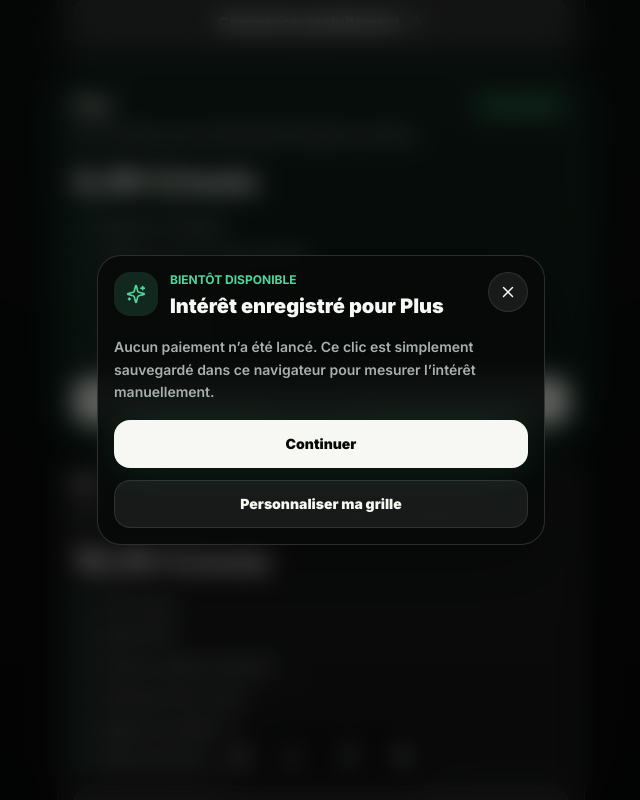
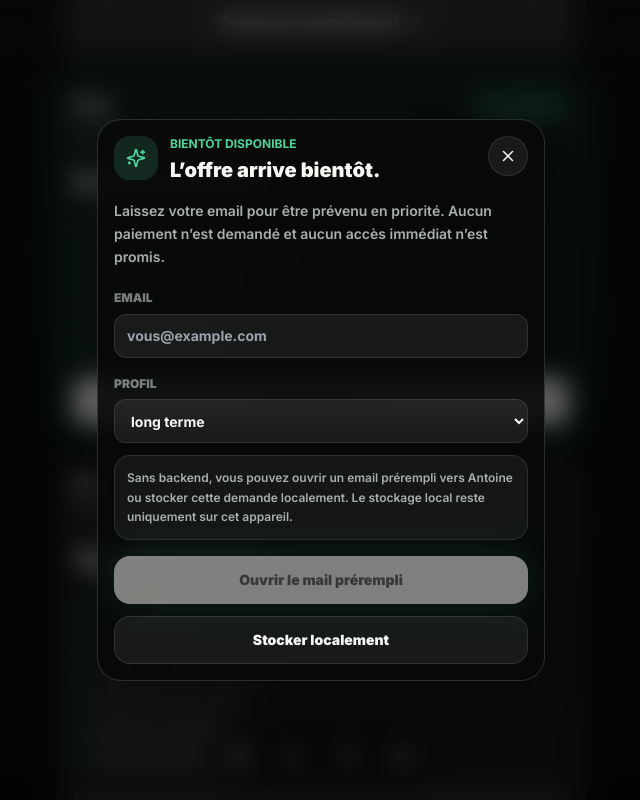
Before and after one commit to iutgeasete24-sys/ANTOINE-FINANCE, a Next.js app: page /pricing in a window 1280 px wide. Both pictures are taken after a click on the button "Choisir Plus". Shown: the part 558-1358 px from the top of the page, without its empty margins (319-959 px from the left). Built offline with nearby package versions, Linux system fonts and the light colour scheme.

Commit message:
add pricing interest modal

```diff
--- a/app/pricing/pricing-client.tsx
+++ b/app/pricing/pricing-client.tsx
@@ -15,16 +15,43 @@ import {
   pricingComparisonRows,
   pricingIntentStorageKey,
   pricingPlans,
+  pricingWaitlistStorageKey,
   type PricingPlan,
   type PricingPlanId
 } from "@/data/pricingPlans";
 import { cn } from "@/utils/cn";
+
+type InterestProfile = "débutant" | "long terme" | "dividendes" | "croissance" | "avancé";
 
 interface PricingIntent {
   plan: PricingPlanId;
   source: "pricing-page";
   clickedAt: string;
 }
+
+interface WaitlistRequest {
+  email: string;
+  plan: PricingPlanId;
+  profile: InterestProfile;
+  source: "pricing-page";
+  createdAt: string;
+  note: string;
+}
+
+interface PricingStats {
+  plusClicks: number;
+  proClicks: number;
+  localEmails: number;
+}
+
+const ownerEmail = "antoineguichon@gmail.com";
+const interestProfiles: InterestProfile[] = [
+  "débutant",
+  "long terme",
+  "dividendes",
+  "croissance",
+  "avancé"
+];
 
 function recordPricingIntent(plan: PricingPlanId) {
   const nextIntent: PricingIntent = {
@@ -46,12 +73,55 @@ function recordPricingIntent(plan: PricingPlanId) {
   }
 }
 
+function readPricingStats(): PricingStats {
+  if (typeof window === "undefined") {
+    return {
+      plusClicks: 0,
+      proClicks: 0,
+      localEmails: 0
+    };
+  }
+
+  try {
+    const storedIntentsValue = window.localStorage.getItem(pricingIntentStorageKey);
+    const storedWaitlistValue = window.localStorage.getItem(pricingWaitlistStorageKey);
+    const storedIntents = storedIntentsValue ? JSON.parse(storedIntentsValue) : [];
+    const storedWaitlist = storedWaitlistValue ? JSON.parse(storedWaitlistValue) : [];
+    const intents = Array.isArray(storedIntents) ? storedIntents : [];
+    const waitlist = Array.isArray(storedWaitlist) ? storedWaitlist : [];
+
+    return {
+      plusClicks: intents.filter((item) => item?.plan === "plus").length,
+      proClicks: intents.filter((item) => item?.plan === "pro").length,
+      localEmails: waitlist.length
+    };
+  } catch {
+    return {
+      plusClicks: 0,
+      proClicks: 0,
+      localEmails: 0
+    };
+  }
+}
+
 export function PricingClient() {
   const router = useRouter();
   const [interestedPlan, setInterestedPlan] = useState<PricingPlan | null>(null);
+  const [stats, setStats] = useState<PricingStats>({
+    plusClicks: 0,
+    proClicks: 0,
+    localEmails: 0
+  });
+
+  function refreshStats() {
+    if (process.env.NODE_ENV === "development") {
+      setStats(readPricingStats());
+    }
+  }
 
   function handlePlanClick(plan: PricingPlan) {
     recordPricingIntent(plan.id);
+    refreshStats();
 
     if (plan.id === "free") {
       router.push("/my-analysis");
@@ -129,10 +199,25 @@ export function PricingClient() {
         </div>
       </section>
 
+      {process.env.NODE_ENV === "development" && (
+        <section className="premium-card mt-6 rounded-3xl p-4">
+          <p className="text-xs font-bold uppercase tracking-normal text-mint">
+            Mode développement
+          </p>
+          <h2 className="mt-1 text-xl font-black text-ink">Intentions locales</h2>
+          <div className="mt-4 grid grid-cols-3 gap-2">
+            <DevCounter label="Plus" value={stats.plusClicks} />
+            <DevCounter label="Pro" value={stats.proClicks} />
+            <DevCounter label="Emails" value={stats.localEmails} />
+          </div>
+        </section>
+      )}
+
       {interestedPlan && (
         <InterestModal
           plan={interestedPlan}
           onClose={() => setInterestedPlan(null)}
+          onSaved={refreshStats}
         />
       )}
     </main>
@@ -201,11 +286,65 @@ function PlanCard({
 
 function InterestModal({
   plan,
-  onClose
+  onClose,
+  onSaved
 }: {
   plan: PricingPlan;
   onClose: () => void;
+  onSaved: () => void;
 }) {
+  const [email, setEmail] = useState("");
+  const [profile, setProfile] = useState<InterestProfile>("long terme");
+  const [status, setStatus] = useState("");
+  const canSubmit = email.trim().includes("@");
+
+  function buildMailtoHref() {
+    const subject = encodeURIComponent(`Intérêt pour ${plan.name}`);
+    const body = encodeURIComponent(
+      [
+        "Bonjour Antoine,",
+        "",
+        `Je souhaite être prévenu en priorité pour l'offre ${plan.name}.`,
+        `Email : ${email.trim()}`,
+        `Profil : ${profile}`,
+        "",
+        "Note : aucun paiement n'a été effectué."
+      ].join("\n")
+    );
+
+    return `mailto:${ownerEmail}?subject=${subject}&body=${body}`;
+  }
+
+  function saveLocally() {
+    if (!canSubmit) {
+      setStatus("Ajoutez un email valide avant d’enregistrer la demande.");
+      return;
+    }
+
+    const request: WaitlistRequest = {
+      email: email.trim(),
+      plan: plan.id,
+      profile,
+      source: "pricing-page",
+      createdAt: new Date().toISOString(),
+      note: "Demande stockée uniquement dans le localStorage de ce navigateur."
+    };
+
+    try {
+      const storedValue = window.localStorage.getItem(pricingWaitlistStorageKey);
+      const storedRequests = storedValue ? JSON.parse(storedValue) : [];
+      const requests = Array.isArray(storedRequests) ? storedRequests : [];
+      window.localStorage.setItem(
+        pricingWaitlistStorageKey,
+        JSON.stringify([...requests, request].slice(-100))
+      );
+      setStatus("Demande enregistrée localement sur ce navigateur uniquement.");
+      onSaved();
+    } catch {
+      setStatus("Impossible d’enregistrer localement cette demande.");
+    }
+  }
+
   return (
     <div className="fixed inset-0 z-[70] grid place-items-end bg-black/55 p-3 backdrop-blur-md sm:place-items-center">
       <div className="w-full max-w-md rounded-3xl border border-white/15 bg-night/90 p-4 shadow-soft">
@@ -219,7 +358,7 @@ function InterestModal({
                 Bientôt disponible
               </p>
               <h2 className="mt-1 text-xl font-black text-ink">
-                Intérêt enregistré pour {plan.name}
+                L’offre arrive bientôt.
               </h2>
             </div>
           </div>
@@ -234,26 +373,87 @@ function InterestModal({
         </div>
 
         <p className="mt-4 text-sm font-semibold leading-relaxed text-graphite">
-          Aucun paiement n’a été lancé. Ce clic est simplement sauvegardé dans ce
-          navigateur pour mesurer l’intérêt manuellement.
+          Laissez votre email pour être prévenu en priorité. Aucun paiement n’est
+          demandé et aucun accès immédiat n’est promis.
         </p>
 
+        <div className="mt-4 space-y-3">
+          <label className="block">
+            <span className="text-xs font-black uppercase text-graphite/70">
+              Email
+            </span>
+            <input
+              type="email"
+              value={email}
+              onChange={(event) => setEmail(event.target.value)}
+              placeholder="vous@example.com"
+              className="field"
+            />
+          </label>
+
+          <label className="block">
+            <span className="text-xs font-black uppercase text-graphite/70">
+              Profil
+            </span>
+            <select
+              value={profile}
+              onChange={(event) => setProfile(event.target.value as InterestProfile)}
+              className="field"
+            >
+              {interestProfiles.map((item) => (
+                <option key={item} value={item}>
+                  {item}
+                </option>
+              ))}
+            </select>
+          </label>
+        </div>
+
+        <p className="mt-3 rounded-2xl border border-white/10 bg-white/[0.06] p-3 text-xs font-semibold leading-relaxed text-graphite">
+          Sans backend, vous pouvez ouvrir un email prérempli vers Antoine ou stocker
+          cette demande localement. Le stockage local reste uniquement sur cet appareil.
+        </p>
+
+        {status && (
+          <p className="mt-3 rounded-2xl border border-mint/20 bg-mint/10 p-3 text-xs font-bold text-mint">
+            {status}
+          </p>
+        )}
+
         <div className="mt-4 grid grid-cols-1 gap-3">
+          <a
+            href={canSubmit ? buildMailtoHref() : undefined}
+            onClick={(event) => {
+              if (!canSubmit) {
+                event.preventDefault();
+                setStatus("Ajoutez un email valide avant d’ouvrir le mail prérempli.");
+              }
+            }}
+            className={cn(
+              "tap-feedback flex h-12 items-center justify-center rounded-2xl text-sm font-black shadow-glow",
+              canSubmit ? "bg-ink text-night" : "bg-ink/50 text-night/60"
+            )}
+          >
+            Ouvrir le mail prérempli
+          </a>
           <button
             type="button"
-            onClick={onClose}
-            className="tap-feedback flex h-12 items-center justify-center rounded-2xl bg-ink text-sm font-black text-night shadow-glow"
-          >
-            Continuer
-          </button>
-          <Link
-            href="/my-analysis"
+            onClick={saveLocally}
             className="tap-feedback flex h-12 items-center justify-center rounded-2xl border border-white/10 bg-white/[0.07] text-sm font-black text-ink"
           >
-            Personnaliser ma grille
-          </Link>
+            Stocker localement
+          </button>
         </div>
       </div>
     </div>
   );
 }
+
+function DevCounter({ label, value }: { label: string; value: number }) {
+  return (
+    <div className="rounded-2xl border border-white/10 bg-white/[0.06] p-3 text-center">
+      <p className="text-2xl font-black text-ink">{value}</p>
+      <p className="mt-1 text-[11px] font-black uppercase text-graphite">{label}</p>
+    </div>
+  );
+}
--- a/data/pricingPlans.ts
+++ b/data/pricingPlans.ts
@@ -109,3 +109,4 @@ export const pricingComparisonRows: PricingComparisonRow[] = [
 ];
 
 export const pricingIntentStorageKey = "antoine-capital-pricing-intent";
+export const pricingWaitlistStorageKey = "antoine-capital-pricing-waitlist";
```
